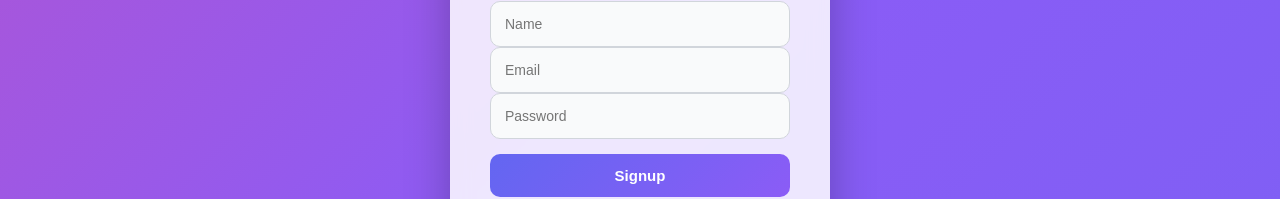
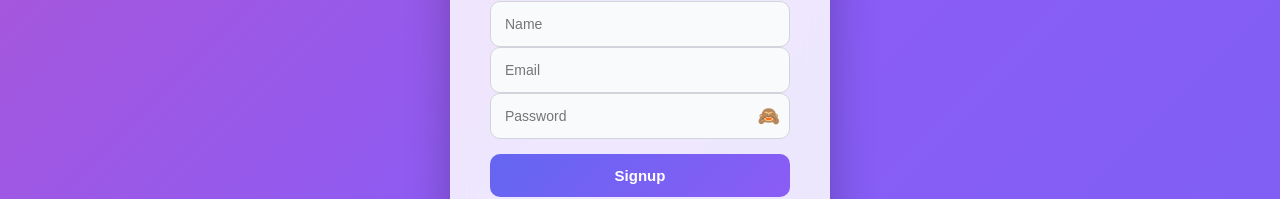
Before and after one commit to assa75/Library-frontend, a React (Vite) app: page / in a window 1280 px wide. Both pictures are taken after a click on the element "Create new account? Singup". Shown: the part 313-512 px from the top of the page. Built offline with nearby package versions, Linux system fonts and the light colour scheme.

Commit message:
Initial forntend commit

```diff
--- a/src/pages/auth/Auth.css
+++ b/src/pages/auth/Auth.css
@@ -137,8 +137,6 @@
 }
 
 
-/* ===== BACKGROUND ANIMATION ===== */
-
 @keyframes gradientMove{
   0%{
     background-position:0% 50%;
@@ -162,3 +160,21 @@
   }
 
 }
+
+.password-box{
+position:relative;
+}
+
+.password-box input{
+width:100%;
+padding-right:40px;
+}
+
+.toggle{
+position:absolute;
+right:10px;
+top:50%;
+transform:translateY(-50%);
+cursor:pointer;
+font-size:18px;
+}
--- a/src/pages/auth/Login.jsx
+++ b/src/pages/auth/Login.jsx
@@ -5,7 +5,8 @@ export default function Login({ setIsAuth, setAuthPage }) {
 
   const [email,setEmail] = useState("");
   const [password,setPassword] = useState("");
-  const [show, setShow] = useState(false);
+  const [show,setShow] = useState(false);
+
 
   const handleLogin = (e)=>{
     e.preventDefault();
@@ -50,12 +51,23 @@ export default function Login({ setIsAuth, setAuthPage }) {
             required
           />
 
+         <div className="password-box">
+
           <input
-            type = {show?'text':'password'}
-            placeholder="Password"
-            onChange={(e)=>setPassword(e.target.value)}
-            required
+          type={show ? "text" : "password"}
+          placeholder="Password"
+          onChange={(e)=>setPassword(e.target.value)}
+          required
           />
+
+          <span
+          className="toggle"
+          onClick={()=>setShow(!show)}
+          >
+          {show ? "👁️" : "🙈"}
+          </span>
+
+          </div>
 
           <button type="submit">
             Login
--- a/src/pages/auth/Signup.jsx
+++ b/src/pages/auth/Signup.jsx
@@ -53,13 +53,23 @@ export default function Signup({ setAuthPage }) {
             required
           />
 
+          <div className="password-box">
+
           <input
-            name="password"
-            type={show?'text':'password'}
-            placeholder="Password"
-            onChange={handleChange}
-            required
+          type={show ? "text" : "password"}
+          placeholder="Password"
+          onChange={(e)=>setPassword(e.target.value)}
+          required
           />
+
+          <span
+          className="toggle"
+          onClick={()=>setShow(!show)}
+          >
+          {show ? "👁️" : "🙈"}
+          </span>
+
+          </div>
 
           <button type="submit">
             Signup
```
